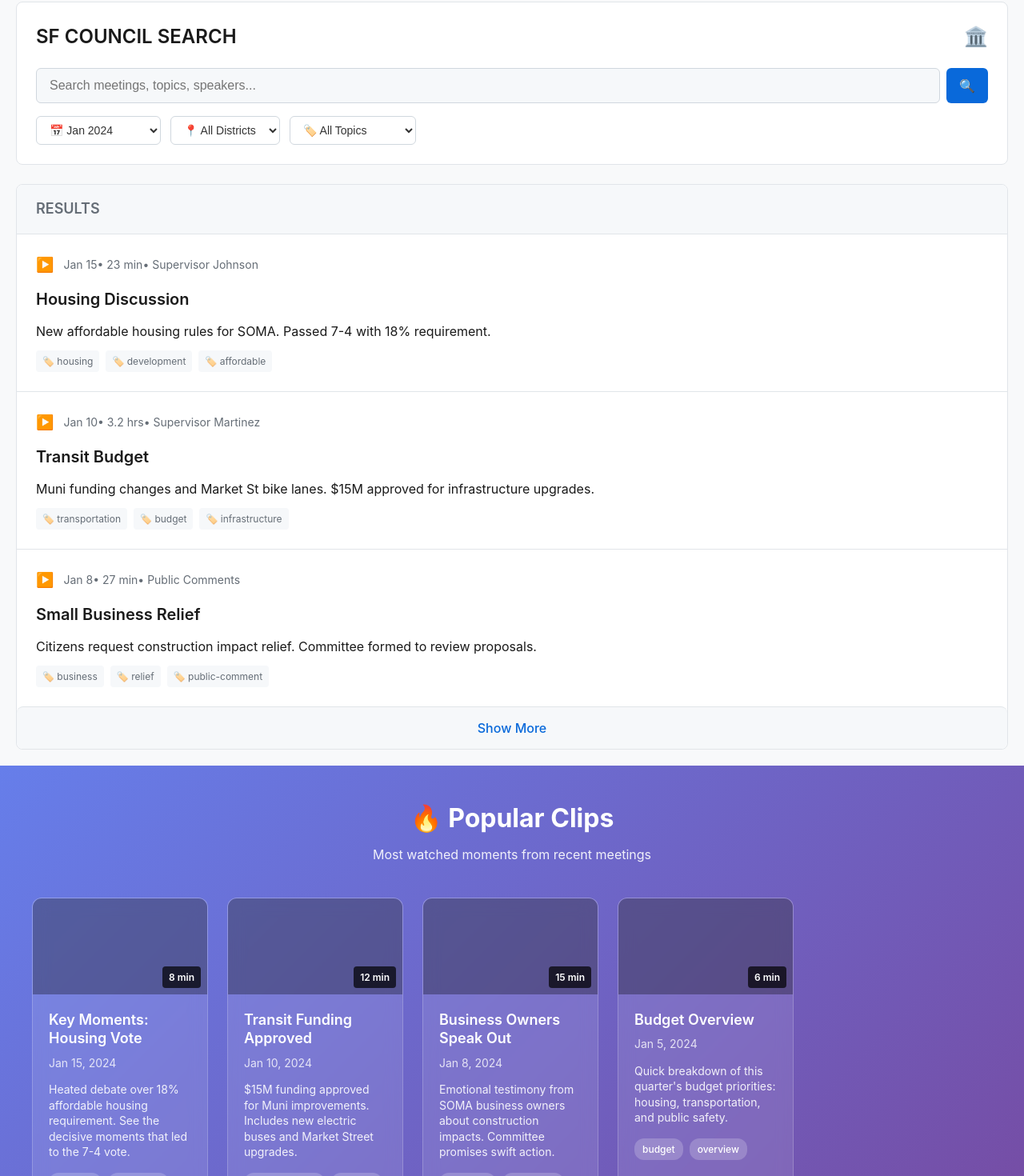
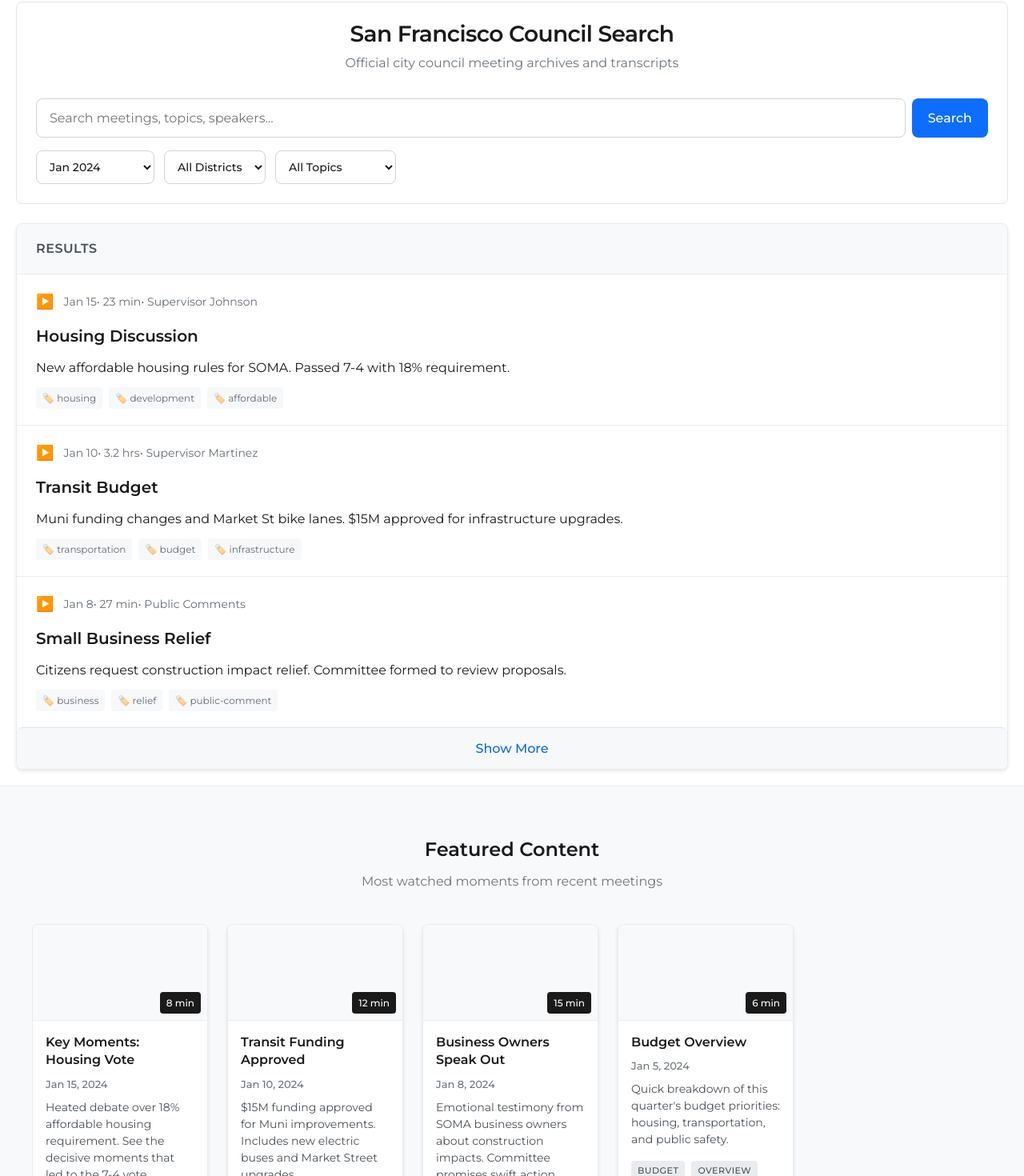
Before and after one commit to Cheggin/SF10X, a React (Vite) app in the folder frontend/: page / in a window 1280 px wide. Shown: the part 18-1488 px from the top of the page at 80% size. Built offline with nearby package versions, Linux system fonts and the light colour scheme.

Commit message:
vibe coded professional styling for the main page

```diff
--- a/frontend/index.html
+++ b/frontend/index.html
@@ -4,7 +4,10 @@
     <meta charset="UTF-8" />
     <link rel="icon" type="image/svg+xml" href="/vite.svg" />
     <meta name="viewport" content="width=device-width, initial-scale=1.0" />
-    <title>SF Digest</title>
+    <title>San Francisco Council Search</title>
+    <link rel="preconnect" href="https://fonts.googleapis.com">
+    <link rel="preconnect" href="https://fonts.gstatic.com" crossorigin>
+    <link href="https://fonts.googleapis.com/css2?family=Montserrat:wght@300;400;500;600;700&display=swap" rel="stylesheet">
   </head>
   <body>
     <div id="root"></div>
--- a/frontend/src/App.css
+++ b/frontend/src/App.css
@@ -6,10 +6,10 @@
 }
 
 body {
-  font-family: -apple-system, BlinkMacSystemFont, 'Segoe UI', 'Roboto', sans-serif;
+  font-family: 'Montserrat', -apple-system, BlinkMacSystemFont, 'Segoe UI', 'Roboto', sans-serif;
   line-height: 1.6;
-  color: #333;
-  background-color: #f8f9fa;
+  color: #1a1a1a;
+  background-color: #ffffff;
 }
 
 .app {
@@ -34,11 +34,13 @@ body {
 
 /* Popular Clips Section */
 .popular-clips {
-  background: linear-gradient(135deg, #667eea 0%, #764ba2 100%);
-  color: white;
+  background: #f8f9fa;
+  color: #1a1a1a;
   width: 100vw;
   margin: 0;
-  padding: 40px 0;
+  padding: 60px 0;
+  border-top: 1px solid #e9ecef;
+  border-bottom: 1px solid #e9ecef;
 }
 
 .popular-clips-container {
@@ -48,17 +50,20 @@ body {
 }
 
 .popular-clips-title {
-  font-size: 32px;
-  font-weight: 700;
+  font-size: 24px;
+  font-weight: 600;
   margin-bottom: 8px;
   text-align: center;
+  color: #1a1a1a;
+  font-family: 'Montserrat', sans-serif;
 }
 
 .popular-clips-subtitle {
   font-size: 16px;
-  opacity: 0.9;
+  color: #6c757d;
   text-align: center;
   margin-bottom: 40px;
+  font-weight: 400;
 }
 
 .popular-clips-grid {
@@ -70,13 +75,13 @@ body {
 }
 
 .popular-clip-card {
-  background: rgba(255, 255, 255, 0.1);
-  border-radius: 12px;
+  background: #ffffff;
+  border-radius: 8px;
   overflow: hidden;
   cursor: pointer;
   transition: all 0.3s ease;
-  backdrop-filter: blur(10px);
-  border: 1px solid rgba(255, 255, 255, 0.2);
+  border: 1px solid #e9ecef;
+  box-shadow: 0 2px 4px rgba(0, 0, 0, 0.1);
   min-width: 220px;
   max-width: 220px;
   flex-shrink: 0;
@@ -84,17 +89,18 @@ body {
 
 .popular-clip-card:hover {
   transform: translateY(-4px);
-  background: rgba(255, 255, 255, 0.15);
-  box-shadow: 0 20px 40px rgba(0, 0, 0, 0.2);
+  border-color: #0d6efd;
+  box-shadow: 0 8px 16px rgba(0, 0, 0, 0.15);
 }
 
 .popular-clip-thumbnail {
   position: relative;
   height: 120px;
-  background: rgba(0, 0, 0, 0.3);
+  background: #f8f9fa;
   display: flex;
   align-items: center;
   justify-content: center;
+  border-bottom: 1px solid #e9ecef;
 }
 
 .thumbnail-placeholder {
@@ -110,51 +116,56 @@ body {
   position: absolute;
   bottom: 8px;
   right: 8px;
-  background: rgba(0, 0, 0, 0.7);
+  background: #1a1a1a;
   color: white;
   padding: 4px 8px;
   border-radius: 4px;
   font-size: 12px;
-  font-weight: 600;
+  font-weight: 500;
 }
 
 .popular-clip-content {
-  padding: 20px;
+  padding: 16px;
 }
 
 .popular-clip-title {
-  font-size: 18px;
+  font-size: 16px;
   font-weight: 600;
   margin-bottom: 8px;
-  line-height: 1.3;
+  line-height: 1.4;
+  color: #1a1a1a;
+  font-family: 'Montserrat', sans-serif;
 }
 
 .popular-clip-date {
-  font-size: 14px;
-  opacity: 0.8;
-  margin-bottom: 12px;
+  font-size: 13px;
+  color: #6c757d;
+  margin-bottom: 8px;
+  font-weight: 500;
 }
 
 .popular-clip-summary {
   font-size: 14px;
-  line-height: 1.4;
-  opacity: 0.9;
+  line-height: 1.5;
+  color: #495057;
   margin-bottom: 16px;
 }
 
 .popular-clip-tags {
   display: flex;
+  flex-wrap: wrap;
   gap: 8px;
-  flex-wrap: wrap;
 }
 
 .popular-clip-tag {
-  background: rgba(255, 255, 255, 0.2);
-  color: white;
-  padding: 4px 10px;
-  border-radius: 12px;
-  font-size: 12px;
+  background: #e9ecef;
+  color: #495057;
+  padding: 4px 8px;
+  border-radius: 4px;
+  font-size: 11px;
   font-weight: 500;
+  text-transform: uppercase;
+  letter-spacing: 0.5px;
 }
 
 /* Search Header */
@@ -167,20 +178,24 @@ body {
 }
 
 .header-title {
-  display: flex;
-  align-items: center;
-  justify-content: space-between;
-  margin-bottom: 20px;
+  text-align: center;
+  margin-bottom: 32px;
 }
 
 .header-title h1 {
-  font-size: 24px;
+  font-size: 28px;
   font-weight: 600;
   color: #1a1a1a;
+  margin-bottom: 8px;
+  letter-spacing: -0.02em;
+  font-family: 'Montserrat', sans-serif;
 }
 
-.header-icon {
-  font-size: 24px;
+.header-subtitle {
+  font-size: 16px;
+  color: #6c757d;
+  font-weight: 400;
+  margin-top: 8px;
 }
 
 .search-container {
@@ -191,32 +206,36 @@ body {
 
 .search-input {
   flex: 1;
-  padding: 12px 16px;
-  border: 1px solid #d0d7de;
-  border-radius: 6px;
+  padding: 14px 16px;
+  border: 1px solid #ced4da;
+  border-radius: 8px;
   font-size: 16px;
-  background: #f6f8fa;
-  color: #333;
+  background: #ffffff;
+  color: #1a1a1a;
+  font-family: 'Montserrat', sans-serif;
 }
 
 .search-input:focus {
   outline: none;
-  border-color: #0969da;
+  border-color: #0d6efd;
   background: white;
+  box-shadow: 0 0 0 3px rgba(13, 110, 253, 0.1);
 }
 
 .search-button {
-  padding: 12px 16px;
-  background: #0969da;
+  padding: 14px 20px;
+  background: #0d6efd;
   color: white;
   border: none;
-  border-radius: 6px;
+  border-radius: 8px;
   cursor: pointer;
   font-size: 16px;
+  font-weight: 500;
+  transition: background-color 0.2s ease;
 }
 
 .search-button:hover {
-  background: #0550ae;
+  background: #0b5ed7;
 }
 
 .filters {
@@ -226,13 +245,15 @@ body {
 }
 
 .filter-select {
-  padding: 8px 12px;
-  border: 1px solid #d0d7de;
-  border-radius: 6px;
+  padding: 10px 12px;
+  border: 1px solid #ced4da;
+  border-radius: 8px;
   background: white;
   font-size: 14px;
   cursor: pointer;
-  color: #333;
+  color: #1a1a1a;
+  font-family: 'Montserrat', sans-serif;
+  font-weight: 500;
 }
 
 .filter-select:hover {
@@ -242,22 +263,26 @@ body {
 /* Results Container */
 .results-container {
   background: white;
-  border: 1px solid #e1e5e9;
+  border: 1px solid #e9ecef;
   border-radius: 8px;
   overflow: hidden;
   width: 100%;
+  box-shadow: 0 2px 4px rgba(0, 0, 0, 0.1);
 }
 
 .results-header {
-  background: #f6f8fa;
-  padding: 16px 24px;
-  border-bottom: 1px solid #e1e5e9;
+  background: #f8f9fa;
+  padding: 18px 24px;
+  border-bottom: 1px solid #e9ecef;
 }
 
 .results-header h2 {
-  font-size: 18px;
+  font-size: 16px;
   font-weight: 600;
-  color: #656d76;
+  color: #495057;
+  font-family: 'Montserrat', sans-serif;
+  text-transform: uppercase;
+  letter-spacing: 0.5px;
 }
 
 .results-list {
@@ -287,14 +312,16 @@ body {
 
 /* Video Card */
 .video-card {
-  padding: 24px;
-  border-bottom: 1px solid #e1e5e9;
+  background: white;
+  border-bottom: 1px solid #e9ecef;
+  padding: 20px 24px;
   cursor: pointer;
-  transition: background-color 0.2s;
+  transition: all 0.2s ease;
 }
 
 .video-card:hover {
-  background: #f6f8fa;
+  background: #f8f9fa;
+  border-left: 4px solid #0d6efd;
 }
 
 .video-card:last-child {
--- a/frontend/src/components/PopularClips.tsx
+++ b/frontend/src/components/PopularClips.tsx
@@ -11,7 +11,7 @@ function PopularClips({ onVideoSelect }: PopularClipsProps) {
   return (
     <section className="popular-clips">
       <div className="popular-clips-container">
-        <h2 className="popular-clips-title">🔥 Popular Clips</h2>
+        <h2 className="popular-clips-title">Featured Content</h2>
         <p className="popular-clips-subtitle">Most watched moments from recent meetings</p>
 
         <div className="popular-clips-grid">
--- a/frontend/src/components/SearchHeader.tsx
+++ b/frontend/src/components/SearchHeader.tsx
@@ -13,8 +13,8 @@ function SearchHeader({ searchQuery, onSearchChange }: SearchHeaderProps) {
   return (
     <header className="search-header">
       <div className="header-title">
-        <h1>SF COUNCIL SEARCH</h1>
-        <span className="header-icon">🏛️</span>
+        <h1>San Francisco Council Search</h1>
+        <p className="header-subtitle">Official city council meeting archives and transcripts</p>
       </div>
 
       <div className="search-container">
@@ -25,7 +25,7 @@ function SearchHeader({ searchQuery, onSearchChange }: SearchHeaderProps) {
           onChange={(e) => onSearchChange(e.target.value)}
           className="search-input"
         />
-        <button className="search-button">🔍</button>
+        <button className="search-button">Search</button>
       </div>
 
       <div className="filters">
@@ -33,35 +33,38 @@ function SearchHeader({ searchQuery, onSearchChange }: SearchHeaderProps) {
           value={dateFilter}
           onChange={(e) => setDateFilter(e.target.value)}
           className="filter-select"
+          aria-label="Filter by date"
         >
-          <option>📅 Jan 2024</option>
-          <option>📅 Dec 2023</option>
-          <option>📅 Nov 2023</option>
-          <option>📅 Last 6 months</option>
+          <option>Jan 2024</option>
+          <option>Dec 2023</option>
+          <option>Nov 2023</option>
+          <option>Last 6 months</option>
         </select>
 
         <select
           value={districtFilter}
           onChange={(e) => setDistrictFilter(e.target.value)}
           className="filter-select"
+          aria-label="Filter by district"
         >
-          <option>📍 All Districts</option>
-          <option>📍 District 1</option>
-          <option>📍 District 2</option>
-          <option>📍 District 3</option>
-          <option>📍 SOMA</option>
+          <option>All Districts</option>
+          <option>District 1</option>
+          <option>District 2</option>
+          <option>District 3</option>
+          <option>SOMA</option>
         </select>
 
         <select
           value={topicFilter}
           onChange={(e) => setTopicFilter(e.target.value)}
           className="filter-select"
+          aria-label="Filter by topic"
         >
-          <option>🏷️ All Topics</option>
-          <option>🏷️ Housing</option>
-          <option>🏷️ Transportation</option>
-          <option>🏷️ Budget</option>
-          <option>🏷️ Public Safety</option>
+          <option>All Topics</option>
+          <option>Housing</option>
+          <option>Transportation</option>
+          <option>Budget</option>
+          <option>Public Safety</option>
         </select>
       </div>
     </header>
```
